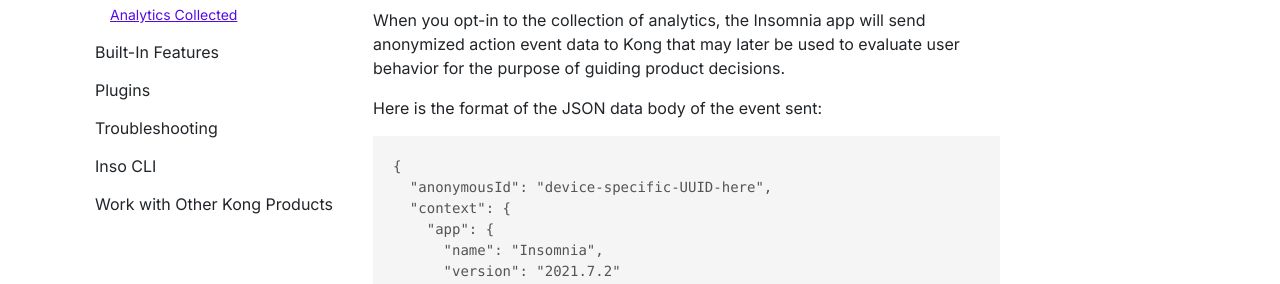
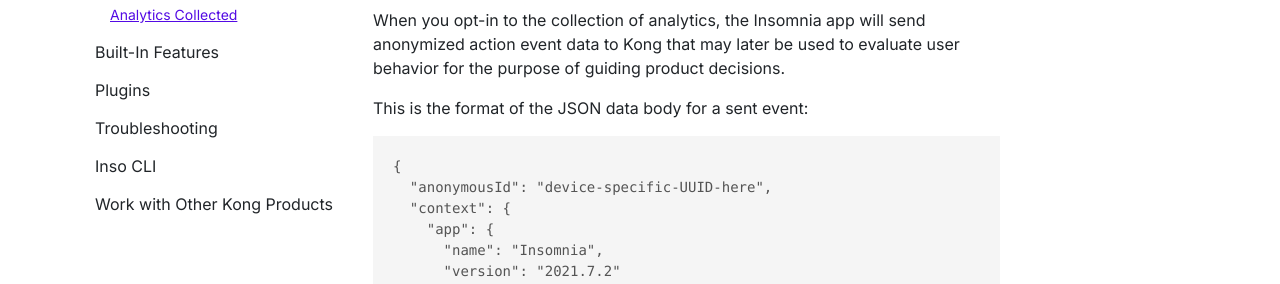
Before and after one commit to Kong/insomnia-docs, a Jekyll site: the page built from docs/insomnia/analytics-collected.md, in a window 1280 px wide and 1299 px high. Shown: the part 418-702 px from the top of the window. Built offline with Jekyll 4.4.1, drawn with Linux system fonts in a browser that asks for light colours; comment, search, counter and statistics services are not loaded.

Commit message:
Update docs/insomnia/analytics-collected.md
Co-authored-by: Angel <Guaris@users.noreply.github.com>

````diff
--- a/docs/insomnia/analytics-collected.md
+++ b/docs/insomnia/analytics-collected.md
@@ -12,7 +12,7 @@
 # Error Data Collection
 When you opt-in to the collection of analytics, the Insomnia app will send anonymized action event data to Kong that may later be used to evaluate user behavior for the purpose of guiding product decisions.
 
-Here is the format of the JSON data body of the event sent:
+This is the format of the JSON data body for a sent event:
 
 ```
 {
````
